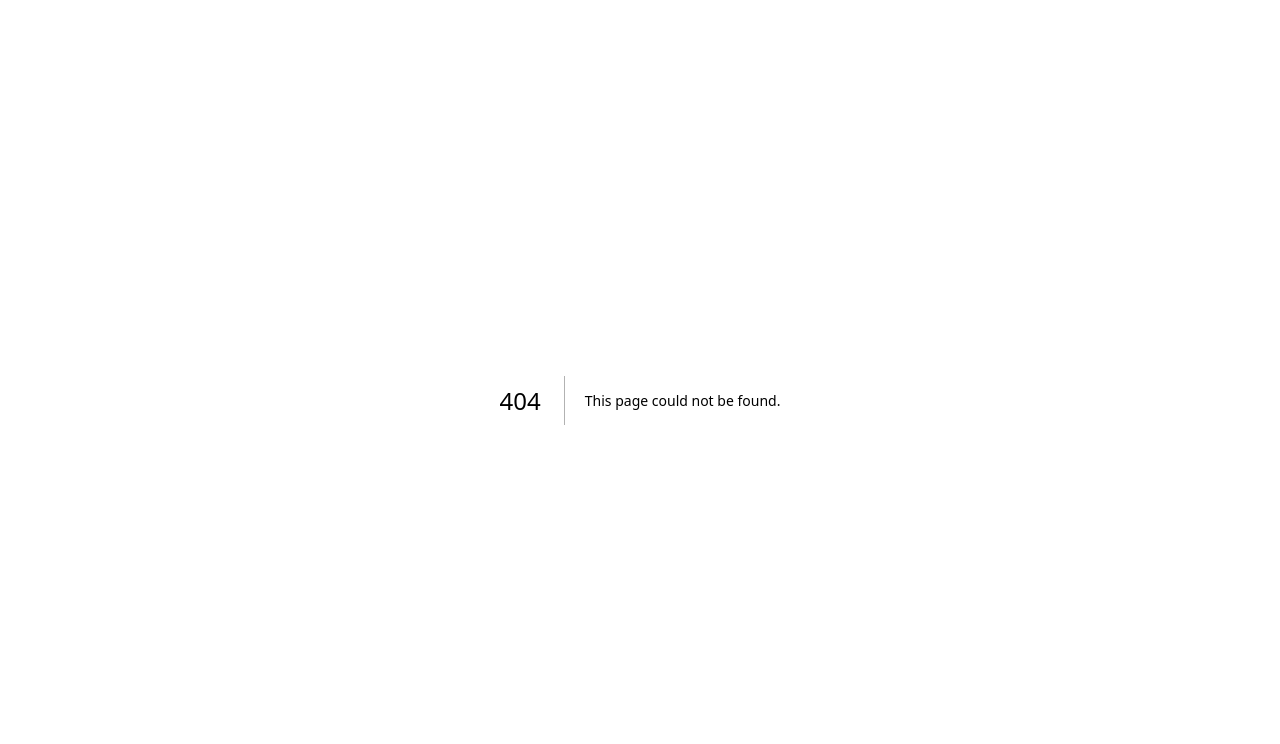
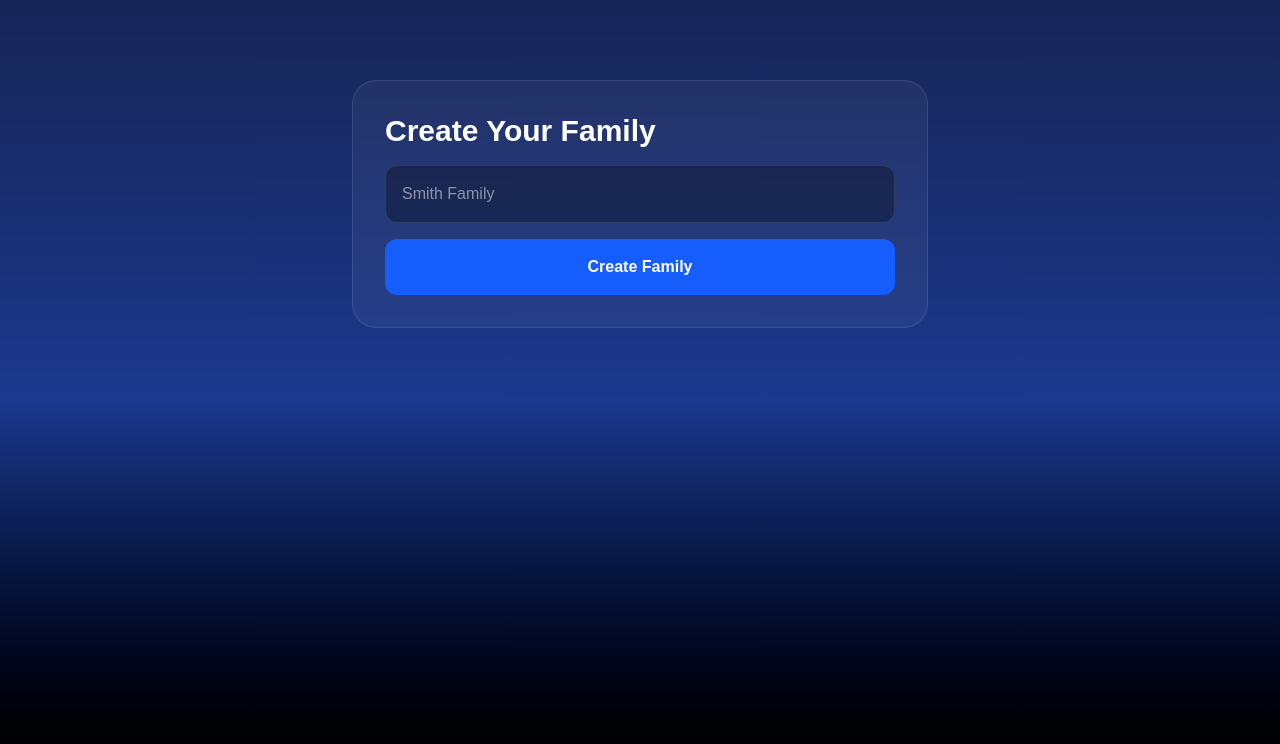
Before and after one commit to imdavidj13-droid/family-rewards-platform, a Next.js app: page /create-family in a window 1280 px wide. Before the commit this address had no page. Shown: the top 744 px of the page. Built offline with nearby package versions, Linux system fonts and the light colour scheme.

Commit message:
Add create family page

```diff
--- /dev/null
+++ b/app/create-family/page.tsx
@@ -0,0 +1,47 @@
+"use client";
+
+import { useState } from "react";
+import { supabase } from "@/lib/supabase";
+
+export default function CreateFamilyPage() {
+  const [familyName, setFamilyName] = useState("");
+  const [message, setMessage] = useState("");
+
+  async function createFamily() {
+    const { error } = await supabase.from("families").insert({
+      name: familyName,
+    });
+
+    if (error) {
+      setMessage(error.message);
+      return;
+    }
+
+    setFamilyName("");
+    setMessage("Family created successfully!");
+  }
+
+  return (
+    <main className="min-h-screen bg-gradient-to-b from-blue-950 via-blue-900 to-black px-6 py-20 text-white">
+      <div className="mx-auto max-w-xl rounded-3xl border border-white/10 bg-white/5 p-8">
+        <h1 className="mb-4 text-3xl font-black">Create Your Family</h1>
+
+        <input
+          value={familyName}
+          onChange={(e) => setFamilyName(e.target.value)}
+          placeholder="Smith Family"
+          className="mb-4 w-full rounded-xl border border-white/10 bg-black/30 p-4 text-white outline-none"
+        />
+
+        <button
+          onClick={createFamily}
+          className="w-full rounded-xl bg-blue-600 p-4 font-bold hover:bg-blue-500"
+        >
+          Create Family
+        </button>
+
+        {message && <p className="mt-4 text-blue-200">{message}</p>}
+      </div>
+    </main>
+  );
+}
--- a/package.json
+++ b/package.json
@@ -9,6 +9,7 @@
     "lint": "eslint"
   },
   "dependencies": {
+    "@supabase/supabase-js": "^2.106.2",
     "next": "16.2.6",
     "react": "19.2.4",
     "react-dom": "19.2.4"
```
Also changed, not shown: 1 other file (tests, documents, lock files or other folders).
